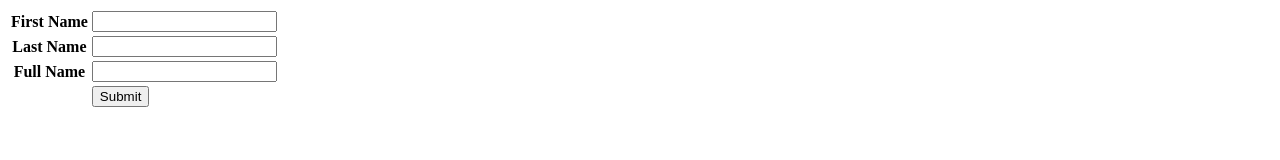
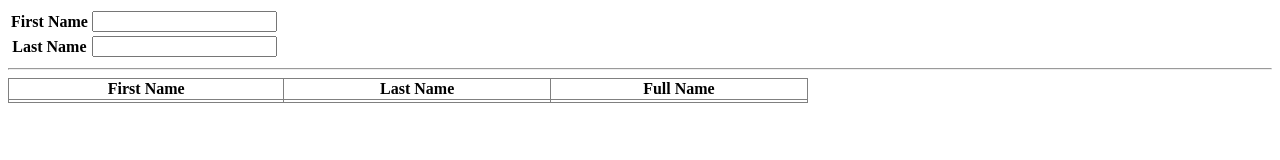
Before and after one commit to thinkingmore/automatic-table-day-22, a plain HTML site: page index.html in a window 1280 px wide. Drawn offline with Linux system fonts and the light colour scheme.

Commit message:
some update

```diff
--- a/index.html
+++ b/index.html
@@ -8,19 +8,36 @@
      <table>
           <tr>
               <th>First Name</th>
-              <td><input type ="text" name ="firstName"></td>
+              <td><input type ="text" id="firstName"></td>
           </tr>
+         <!--<tr>-->
+             <!--<th>Middle Name</th>-->
+             <!--<td><input type ="text" id="middleName"></td>-->
+         <!--</tr>-->
          <tr>
               <th>Last Name</th>
-              <td><input type ="text" name ="lastName"></td>
+              <td><input type ="text" id="lastName"></td>
           </tr>
-         <tr>
+         <!--<tr>-->
+              <!--<th>Full Name</th>-->
+              <!--<td><input type ="text" id="fullName"></td>-->
+          <!--</tr>-->
+         <!--<tr>-->
+              <!--<th></th>-->
+              <!--<td><input type ="button" id="btn" value="Submit"></td>-->
+          <!--</tr>-->
+     </table>
+     <hr/>
+     <table border="1" width="800" style="border-collapse: collapse;">
+          <tr>
+              <th>First Name</th>
+              <th>Last Name</th>
               <th>Full Name</th>
-              <td><input type ="text" name ="fullNname"></td>
           </tr>
-         <tr>
-              <th></th>
-              <td><input type ="button" id="btn" value="Submit"></td>
+          <tr>
+              <td id="res1"></td>
+              <td id="res2"></td>
+              <td id ="res3"></td>
           </tr>
      </table>
 
--- a/script.js
+++ b/script.js
@@ -0,0 +1,24 @@
+
+// $('#btn').click(function() {
+//   var firstName = $('#firstName').val();
+//   var lastName = $('#lastName').val();
+//   // var middleName=$('#middleName').val();
+//   var fullName = firstName+' '+lastName;
+//   $('#fullName').val(fullName);
+// });
+
+$('#firstName').keyup(function() {
+    var firstName = $('#firstName').val();
+    $('#res1').text(firstName);
+});
+
+$('#lastName').keyup(function() {
+    var lastName = $('#lastName').val();
+    $('#res2').text(lastName);
+});
+
+$('#lastName').blur(function() {
+    var firstName = $('#firstName').val();
+    var lastName = $('#lastName').val();
+    $('#res3').text(firstName+' '+lastName);
+});
```
